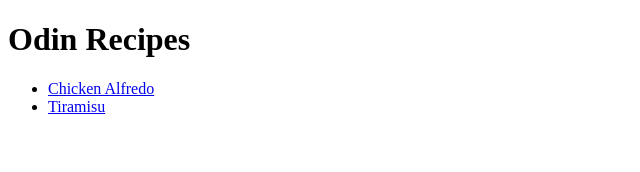
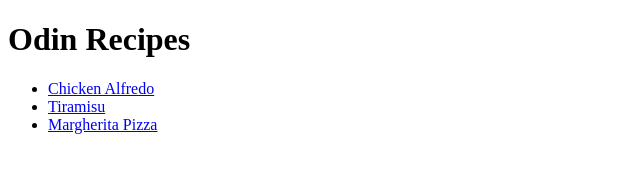
Before and after one commit to kirkycodes/odin-recipes, a plain HTML site: page index.html in a window 1280 px wide. Shown: the whole page, without its empty margins (0-640 px from the left). Drawn offline with Linux system fonts and the light colour scheme.

Commit message:
linked wrong recipe(tiramisu.html) to index.html, fixed and typed correct recipe: margherita-pizza.html

```diff
--- a/index.html
+++ b/index.html
@@ -9,6 +9,7 @@
         <ul>
             <li><a href="recipes/chicken-alfredo.html">Chicken Alfredo</a></li>
             <li><a href="recipes/tiramisu.html">Tiramisu</a></li>
+            <li><a href="recipes/margherita-pizza.html">Margherita Pizza</a></li>
         </ul>
 
     </body>
```
